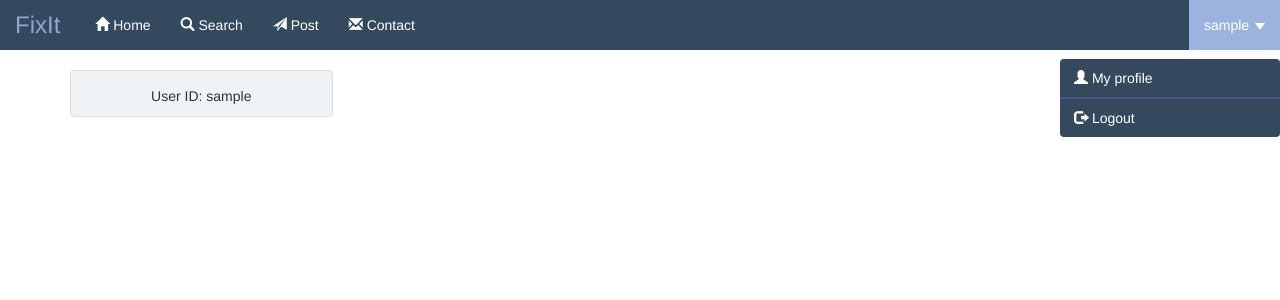
After one commit to Nikilesh-Chilkuru/FixIt, a PHP site: page /home.php in a window 1280 px wide, after a click that opens the changed part. The commit adds this page. Shown: the top 300 px of the page. Run offline with PHP 8.4, Linux system fonts and the light colour scheme; the visitor is signed in with stand-in values (Sample User, id 1); some libraries are stand-ins or nearby versions.

Commit message:
added home page

```diff
--- a/assets/css/flat-ui.css
+++ b/assets/css/flat-ui.css
@@ -15,7 +15,7 @@ h2,h3,h4 {
 	background-color: #transparent;
 }
 .navbar-f {
-	background-color: #5e5d8b;
+	background-color: #34495e;
 }
 
 .bgcolor {
@@ -467,14 +467,14 @@ label {
 }
 
 .navbar-f .navbar-nav > .open > .dropdown-menu {
-	background-color: #403f6f;
+	background-color: #34495e;
 	box-shadow: none;
 	border: none;
 	padding: 3px 4px;
 }
 
 .navbar-f .navbar-nav > .open > .dropdown-menu > li > a {
-	background-color: #403f6f;
+	background-color: #34495e;
 	border-radius: 4px;
 	padding: 6px 10px;
 	color: #fff;
--- /dev/null
+++ b/assets/css/home_style.css
@@ -0,0 +1,19 @@
+@font-face {
+	font-family: 'Bellota-LightItalic';
+	src: url('../fonts/Bellota-LightItalic.otf');
+}
+
+@font-face {
+	font-family: 'Bellota-BoldItalic';
+	src: url('../fonts/Bellota-BoldItalic.otf');
+}
+
+body {
+	padding-top: 70px;
+}
+
+
+
+::-webkit-scrollbar {
+      width: 15px;
+}
--- /dev/null
+++ b/header.php
@@ -0,0 +1,126 @@
+<?php
+require 'config/config.php';
+
+?>
+
+<!DOCTYPE html>
+<html>
+<head>
+  <title>Welcome <?php if(isset($_SESSION['username'])) echo $_SESSION['username']  ?> !</title>
+
+  <meta charset="utf-8">
+    <meta http-equiv="X-UA-Compatible" content="IE=edge">
+    <meta name="viewport" content="width=device-width, initial-scale=1">
+    <!-- The above 3 meta tags *must* come first in the head; any other head content must come *after* these tags -->
+    <meta name="description" content="">
+    <meta name="author" content="">
+    <link rel="icon" href="../../favicon.ico">
+
+    <!-- css including boostrap -->
+    <link href="assets/Bootstrap/css/bootstrap.min.css" rel="stylesheet">
+    <link rel="stylesheet" href="assets/font-awesome-4.7.0/css/font-awesome.min.css">
+
+    <!-- custom styles for this page -->
+    <link href="assets/css/flat-ui.css" rel="stylesheet">
+    <link href="assets/css/home_style.css" rel="stylesheet">
+    <link rel="stylesheet" href="assets/css/jquery.Jcrop.css" type="text/css" />  <!-- for uploading picture -->
+
+
+    <!-- script -->
+    <script type="text/javascript" src="assets/Bootstrap/js/bootstrap.js"></script>
+
+        <!-- JQuery -->
+    <script src="https://ajax.googleapis.com/ajax/libs/jquery/2.2.4/jquery.min.js"></script>
+
+    <!-- Bootstrap core JavaScript-->
+    <script type="text/javascript" src="assets/Bootstrap/js/bootstrap.min.js"></script>
+
+
+    <!-- Custom Javascript -->
+    <script type="text/javascript" src="assets/js/home.js"></script>
+
+    <!-- Just to make our placeholder images work. Don't actually copy the next line! -->
+<script src="assets/js/holder.min.js"></script>
+<!-- IE10 viewport hack for Surface/desktop Windows 8 bug -->
+<script src="assets/js/ie10-viewport-bug-workaround.js"></script>
+<script src="assets/js/flat.js"></script>
+
+
+
+
+    <style>
+        /* Set black background color, white text and some padding */
+        footer {
+          background-color: #555;
+          color: white;
+          padding: 15px;
+        }
+    </style>
+
+</head>
+
+<body>
+
+    <nav class="navbar navbar-f navbar-fixed-top">
+        <div class="container-fluid">
+            <div class="navbar-header">
+                <button class="navbar-toggle collapsed" type="button" data-toggle="collapse" data-target="#myNavbar" aria-expanded="false">
+                    <span class="sr-only">Toggle navigation</span>
+                    <span class="icon-reorder"></span>
+                </button>
+                <a href="#" class="navbar-brand">FixIt</a>
+            </div>
+
+            <div class="collapse navbar-collapse" id="myNavbar">
+                <ul class="nav navbar-nav">
+                    <li class="active"><a href="home.php"><span class=" glyphicon glyphicon-home"></span> Home</a></li>
+                    <li><a href="search.php" ><span class=" glyphicon glyphicon-search"></span>
+                    <?php
+                    echo "Search<span id='new_message'></span>";
+                    ?>
+                    </a></li>
+                    <li><a href="post.php"><span class=" glyphicon glyphicon-send"></span>
+                    <?php
+                    echo "Post<span id='post'></span>";
+                    ?>
+                    </a></li>
+                    <li><a href="contact.php"><span class=" glyphicon glyphicon-envelope"></span>
+                    <?php
+                    echo "Contact<span id='contact'></span>";
+                    ?>
+                    </a></li>
+                </ul>
+
+                </form>
+
+                <ul class="nav navbar-nav navbar-right">
+                    <li class="dropdown">
+                        <a class="dropdown-toggle" data-toggle="dropdown" href="#" role="button" aria-haspopup="true" aria-expanded="false"><?php if(isset($_SESSION['username'])) echo $_SESSION['username']  ?> <span class="caret"></span></a>
+                        <ul class="dropdown-menu">
+                            <li><a href="profile.php?<?php echo "username=".$_SESSION['username']."&id=".$_SESSION['id']?>"><span class="glyphicon glyphicon-user"></span> My profile</a></li>
+                            <li class="divider"></li>
+                            <li><a href="includes/form_handlers/logout_handler.php"><span class="glyphicon glyphicon-log-out"></span> Logout</a></li>
+                        </ul>
+                    </li>
+                </ul>
+            </div>
+        </div>
+    </nav>
+
+<script type="text/javascript">
+    // Navbar box shadow on scroll
+    $(function(){
+        var navbar = $('.navbar');
+        $(window).scroll(function(){
+            if($(window).scrollTop() <= 40){
+                navbar.css('box-shadow', 'none');
+            } else {
+              navbar.css('box-shadow', '0px 10px 20px rgba(0, 0, 0, 0.4)');
+            }
+        });
+    });
+
+
+
+
+</script>
--- /dev/null
+++ b/home.php
@@ -0,0 +1,27 @@
+<?php
+//require 'config/config.php'; //connect to database
+require 'header.php';
+require 'includes/form_handlers/home_handler.php';
+require 'includes/service/user.php';
+?>
+
+<!--body-->
+  	<input type="hidden" value="<?php echo $user['username'] ?>">
+	<input type="hidden" value="<?php echo $user['user_id'] ?>">
+
+	<div class="container text-center">
+	  <div class="row">
+	    <div class="col-sm-3 scrolldiv">
+	      <div class="box" >
+		        	<p>User ID: <?php echo $user['username'] ?></p>
+		        </a>
+	  	  </div>
+	  	</div>
+	  </div>
+	</div>
+
+
+
+
+</body>
+</html>
--- /dev/null
+++ b/includes/form_handlers/home_handler.php
@@ -0,0 +1,25 @@
+<?php
+	//coding here
+	if (isset($_SESSION['user_id'])) {
+		$user_id = $_SESSION['user_id'];
+		// $check_database_query = mysqli_query($con, "SELECT user_id FROM user_friend WHERE user_id='$id'");
+		// $friendNum = mysqli_num_rows($check_database_query);
+
+		// $check_database_query = mysqli_query($con, "SELECT id FROM posts WHERE added_by_id='$id' and deleted='no'");
+		// $postNum = mysqli_num_rows($check_database_query);
+
+		$check_database_query = mysqli_query($con, "SELECT * FROM user WHERE user_id='$user_id'");
+		$user = mysqli_fetch_array($check_database_query);
+
+		// //get the friends list of the user
+		// $user_friends = mysqli_query($con, "SELECT friend_id FROM user_friend WHERE user_id='$id'");
+
+
+		// $user_friends_details_query = mysqli_query($con, "SELECT * FROM users WHERE id IN (SELECT friend_id FROM user_friend WHERE user_id='$id' ) ");
+		// $user_friends_details = mysqli_fetch_array($user_friends_details_query);
+
+
+	} else {
+		header("Location: register.php");
+	}
+?>
--- a/includes/service/user.php
+++ b/includes/service/user.php
@@ -9,7 +9,7 @@
 
 		function __construct($con,$id){
 			$this->con = $con;
-			$user_details_query = mysqli_query($con,"select * from users where id='$id'");
+			$user_details_query = mysqli_query($con,"select * from user where user_id ='$id'");
 			$this->user=mysqli_fetch_array($user_details_query);
 		}
 
@@ -18,24 +18,18 @@
 		}
 
 		function getUserid(){
-			return $this->user['id'];
+			return $this->user['user_id'];
 		}
 
-		function getNum_posts(){
-			return $this->user['num_posts'];
-		}
 
-		function getProfile_pic(){
-			return $this->user['profile_pic'];
-		}
-		function isFriend($is_friend_id) {
-			$user_id = $this->user['id'];
-			if(mysqli_query($this->con, "SELECT 'true' WHERE $is_friend_id IN ( SELECT friend_id FROM user_friend WHERE user_id ='$user_id') ") )
-				return true;
-			else
-				return false;
+		// function isFriend($is_friend_id) {
+		// 	$user_id = $this->user['id'];
+		// 	if(mysqli_query($this->con, "SELECT 'true' WHERE $is_friend_id IN ( SELECT friend_id FROM user_friend WHERE user_id ='$user_id') ") )
+		// 		return true;
+		// 	else
+		// 		return false;
 
-		}
+		// }
 
 	}
  ?>
```
Also changed, not shown: assets/js/home.js (added, +37 -0 lines), includes/header.php (deleted, +0 -61 lines).
